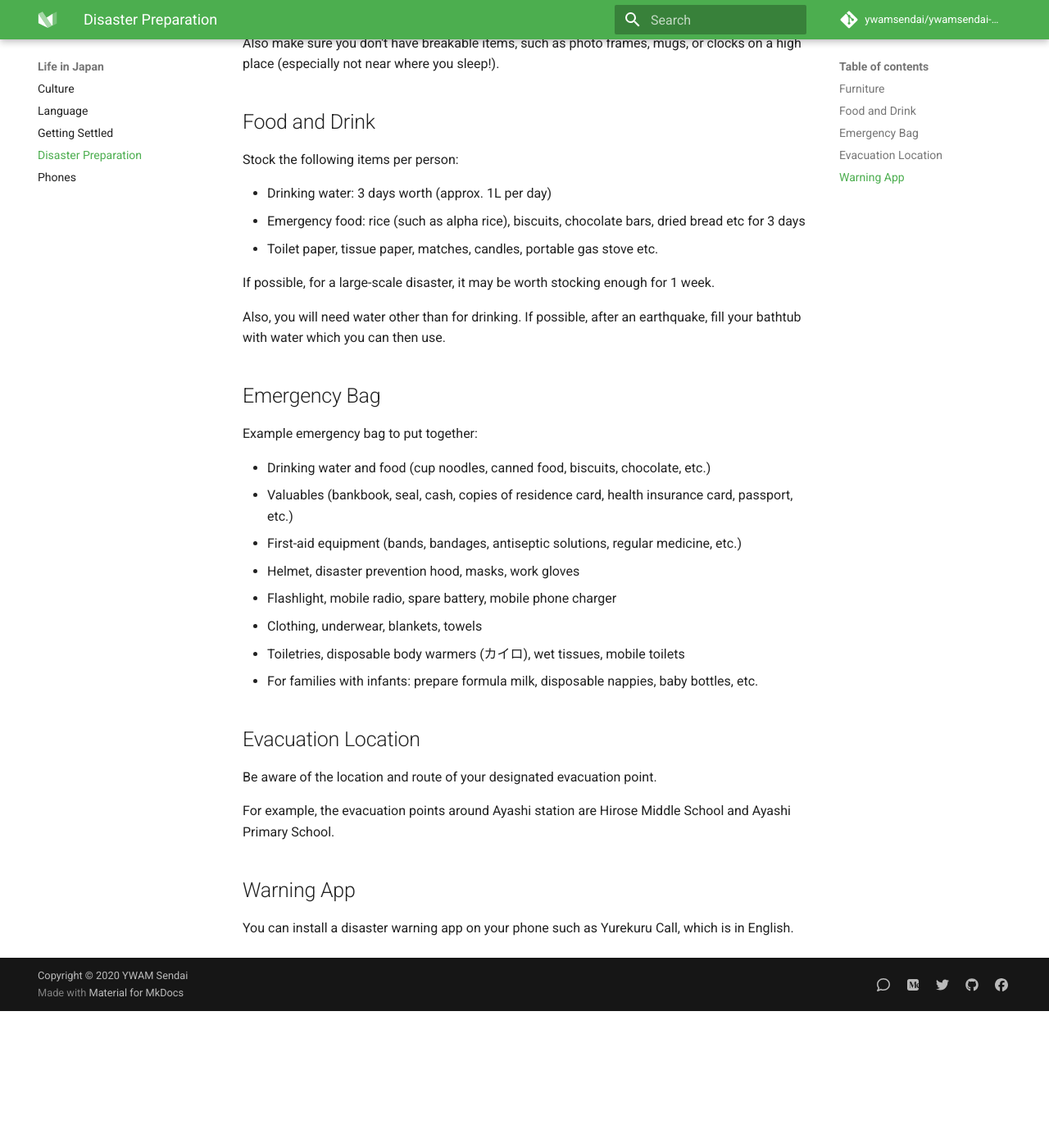
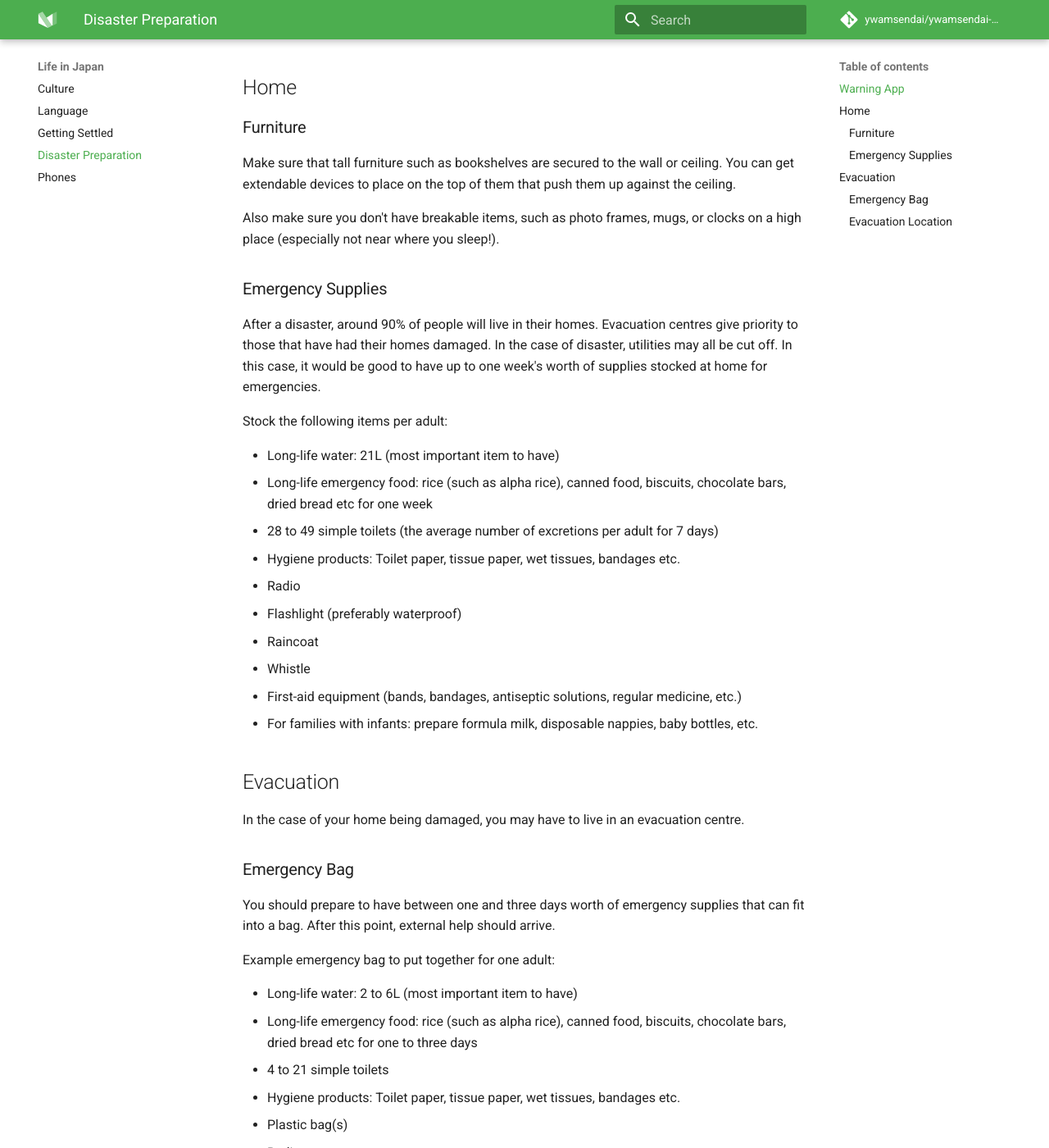
Before and after one commit to ywamsendai/ywamsendai-wiki, an MkDocs documentation site: the page built from docs/lifeinjapan/disaster.md, in a window 1280 px wide and 1400 px high, scrolled down 423 px. Shown: the whole window at 82% size. Built offline with MkDocs 1.6.1 and Material for MkDocs 9.7.7, drawn with Linux system fonts in a browser that asks for light colours; comment, search, counter and statistics services are not loaded; before the commit the page ends 1656 px from its top, so only the background shows below that; some of the changed text lies outside the part shown.

Commit message:
Updated disaster info

```diff
--- a/docs/lifeinjapan/disaster.md
+++ b/docs/lifeinjapan/disaster.md
@@ -2,43 +2,63 @@
 
 Japan is a country that experiences natural phenomena on a regular basis, such as earthquakes and typhoons. Sometimes, these can cause damage which can lead to emergency situations. This page details some ways we can be prepared.
 
-## Furniture
+## Warning App
+
+Make sure you have a disaster early-warning app installed on your phone. Yahoo Japan has a popular app called 防災速報. For those that don't know Japanese, Yurekuru Call is a recommended one in English.
+
+## Home
+
+### Furniture
 
 Make sure that tall furniture such as bookshelves are secured to the wall or ceiling. You can get extendable devices to place on the top of them that push them up against the ceiling.
 
 Also make sure you don't have breakable items, such as photo frames, mugs, or clocks on a high place (especially not near where you sleep!).
 
-## Food and Drink
+### Emergency Supplies
 
-Stock the following items per person:
+After a disaster, around 90% of people will live in their homes. Evacuation centres give priority to those that have had their homes damaged. In the case of disaster, utilities may all be cut off. In this case, it would be good to have up to one week's worth of supplies stocked at home for emergencies.
 
-* Drinking water: 3 days worth (approx. 1L per day)
-* Emergency food: rice (such as alpha rice), biscuits, chocolate bars, dried bread etc for 3 days
-* Toilet paper, tissue paper, matches, candles, portable gas stove etc.
+Stock the following items per adult:
 
-If possible, for a large-scale disaster, it may be worth stocking enough for 1 week.
-
-Also, you will need water other than for drinking. If possible, after an earthquake, fill your bathtub with water which you can then use.
-
-## Emergency Bag
-
-Example emergency bag to put together:
-
-* Drinking water and food (cup noodles, canned food, biscuits, chocolate, etc.)
-* Valuables (bankbook, seal, cash, copies of residence card, health insurance card, passport, etc.)
+* Long-life water: 21L (most important item to have)
+* Long-life emergency food: rice (such as alpha rice), canned food, biscuits, chocolate bars, dried bread etc for one week
+* 28 to 49 simple toilets (the average number of excretions per adult for 7 days)
+* Hygiene products: Toilet paper, tissue paper, wet tissues, bandages etc.
+* Radio
+* Flashlight (preferably waterproof)
+* Raincoat
+* Whistle
 * First-aid equipment (bands, bandages, antiseptic solutions, regular medicine, etc.)
-* Helmet, disaster prevention hood, masks, work gloves
-* Flashlight, mobile radio, spare battery, mobile phone charger
-* Clothing, underwear, blankets, towels
-* Toiletries, disposable body warmers (カイロ), wet tissues, mobile toilets
 * For families with infants: prepare formula milk, disposable nappies, baby bottles, etc.
 
-## Evacuation Location
+## Evacuation
+
+In the case of your home being damaged, you may have to live in an evacuation centre.
+
+### Emergency Bag
+
+You should prepare to have between one and three days worth of emergency supplies that can fit into a bag. After this point, external help should arrive.
+
+Example emergency bag to put together for one adult:
+
+* Long-life water: 2 to 6L (most important item to have)
+* Long-life emergency food: rice (such as alpha rice), canned food, biscuits, chocolate bars, dried bread etc for one to three days
+* 4 to 21 simple toilets
+* Hygiene products: Toilet paper, tissue paper, wet tissues, bandages etc.
+* Plastic bag(s)
+* Radio
+* Flashlight (preferably waterproof)
+* Spare battery
+* Mobile phone charger
+* Raincoat
+* Whistle
+* Valuables (bankbook, seal, cash, copies of residence card, health insurance card, passport, etc.)
+* Sanitary items
+* For families with infants: prepare formula milk, disposable nappies, baby bottles, etc.
+* First-aid equipment (bands, bandages, antiseptic solutions, regular medicine, etc.)
+
+### Evacuation Location
 
 Be aware of the location and route of your designated evacuation point.
 
 For example, the evacuation points around Ayashi station are Hirose Middle School and Ayashi Primary School.
-
-## Warning App
-
-You can install a disaster warning app on your phone such as Yurekuru Call, which is in English.
```
